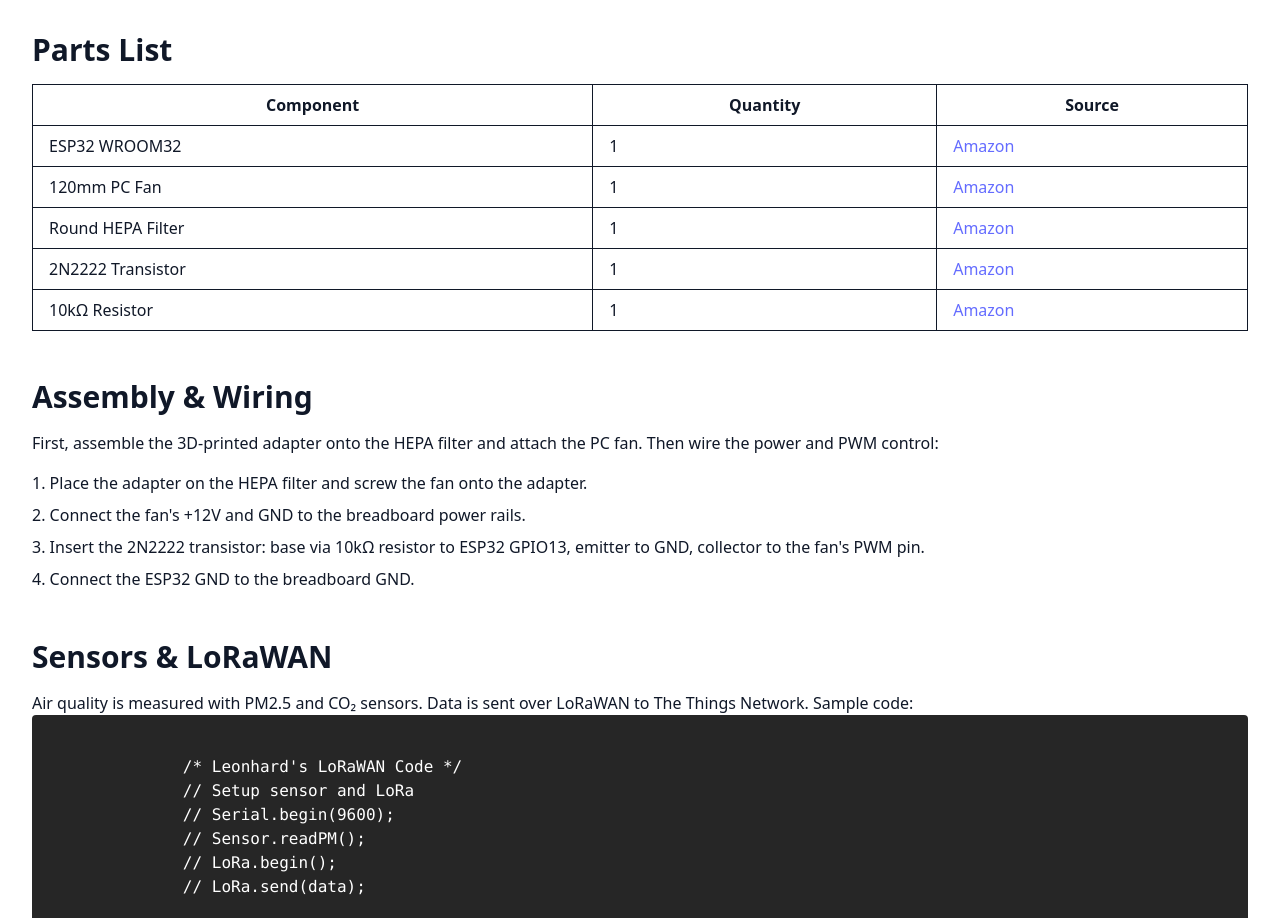
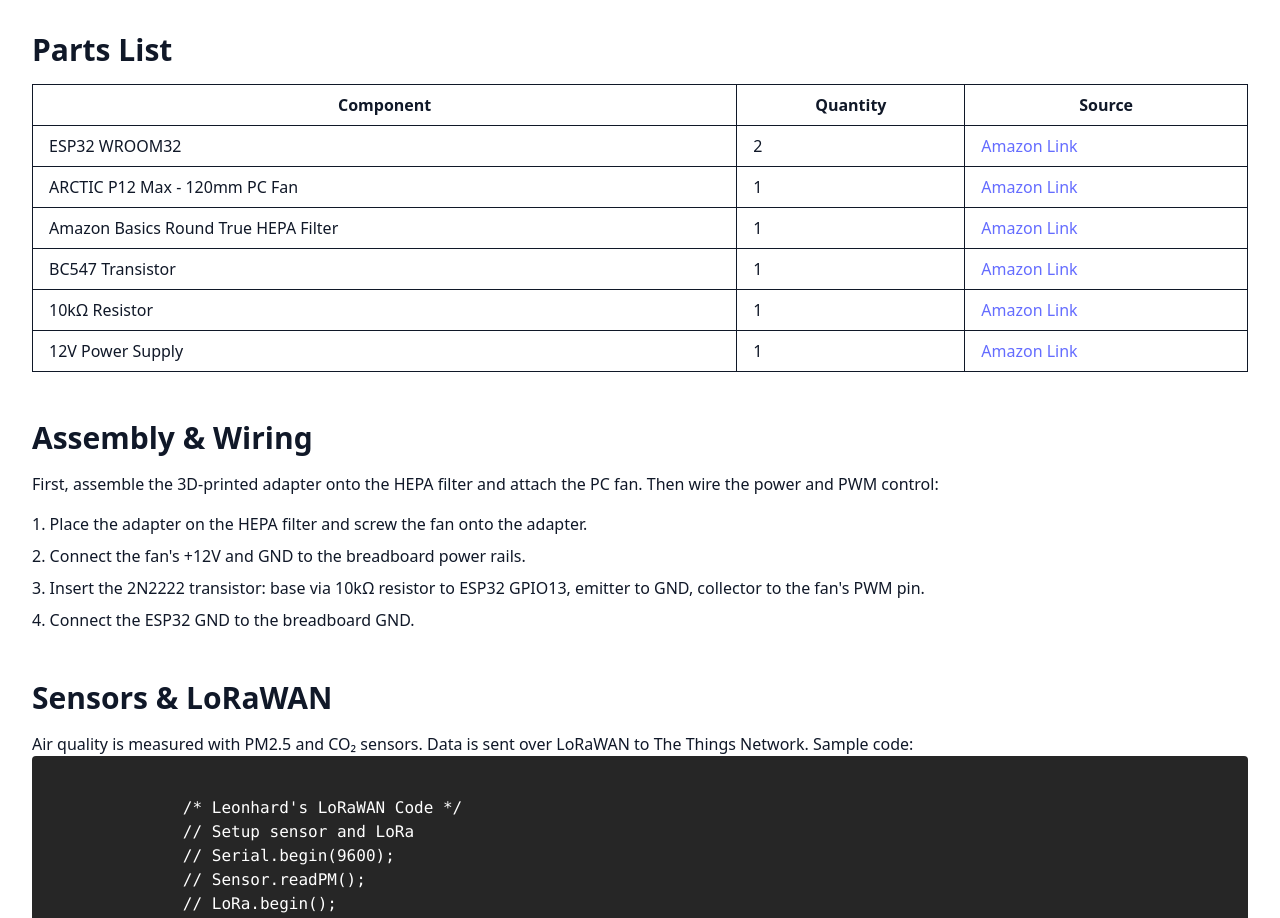
Before and after one commit to jan-eberwein/smart-air-purifier, a React (Vite) app: page / in a window 1280 px wide. Shown: the part 780-1698 px from the top of the page. Built offline with nearby package versions, Linux system fonts and the light colour scheme; a web font is replaced by a local one.

Commit message:
Adding Links to Parts List

```diff
--- a/src/App.jsx
+++ b/src/App.jsx
@@ -69,37 +69,44 @@
             <tbody>
               <tr>
                 <td className="border px-4 py-2">ESP32 WROOM32</td>
-                <td className="border px-4 py-2">1</td>
+                <td className="border px-4 py-2">2</td>
                 <td className="border px-4 py-2">
-                  <a href="https://amzn.to/esp32" className="text-blue-600 hover:underline">Amazon</a>
+                  <a href="https://www.amazon.de/diymore-Nodemcu-Development-Bluetooth-2-ESP32/dp/B0D9BTQRYT/ref=sr_1_3_sspa?dib=eyJ2IjoiMSJ9.0HQysaHgEqFjRs7m20z3kM_xcrtW78mFH_y8RmyvqQzLePX4-fISal3_aMWBirRvXRtX8Nh10a3ajRwbx-1sthttnNRSLyZ6Vr51j-sCN2oARa6N7SgZ7cXWoo_ptd6_FdXtu5h5luil4PcD8Ou1JoGjZ7n_jAXiUarduIBiJ9BAH-B76abPbc2Nednnfxx5wtdpDXGrVFHkQPyxgQkL5t_sGOyrX4F_UIaT6ZMJXVY.JGJFnu33OYTIhLidv9autoIb-5FWDU6OxmajTQxYqhg&dib_tag=se&keywords=wroom%2B32&qid=1746689788&sr=8-3-spons&sp_csd=d2lkZ2V0TmFtZT1zcF9hdGY&th=1" className="text-blue-600 hover:underline">Amazon Link</a>
                 </td>
               </tr>
               <tr>
-                <td className="border px-4 py-2">120mm PC Fan</td>
+                <td className="border px-4 py-2">ARCTIC P12 Max - 120mm PC Fan</td>
                 <td className="border px-4 py-2">1</td>
                 <td className="border px-4 py-2">
-                  <a href="https://amzn.to/fan" className="text-blue-600 hover:underline">Amazon</a>
+                  <a href="https://www.amazon.de/gp/product/B09VDNKL4G/ref=ox_sc_saved_image_1?smid=AUBM4K0YLFI9J&psc=1" className="text-blue-600 hover:underline">Amazon Link</a>
                 </td>
               </tr>
               <tr>
-                <td className="border px-4 py-2">Round HEPA Filter</td>
+                <td className="border px-4 py-2">Amazon Basics Round True HEPA Filter</td>
                 <td className="border px-4 py-2">1</td>
                 <td className="border px-4 py-2">
-                  <a href="https://amzn.to/hepa" className="text-blue-600 hover:underline">Amazon</a>
+                  <a href="https://www.amazon.de/gp/product/B09W9GTZT2/ref=ox_sc_act_image_5?smid=A3JWKAKR8XB7XF&th=1" className="text-blue-600 hover:underline">Amazon Link</a>
                 </td>
               </tr>
               <tr>
-                <td className="border px-4 py-2">2N2222 Transistor</td>
+                <td className="border px-4 py-2">BC547 Transistor</td>
                 <td className="border px-4 py-2">1</td>
                 <td className="border px-4 py-2">
-                  <a href="https://amzn.to/2n2222" className="text-blue-600 hover:underline">Amazon</a>
+                  <a href="https://www.amazon.de/Transistors-Leistungstransistor-Sortiment-Kunststoff-Aufbewahrungsbox/dp/B097XRFK3H/ref=sr_1_1_sspa?crid=2NI0M4W63LWQO&dib=eyJ2IjoiMSJ9.mpW9oGooIYqSyQCReCJ8MawJiFaJtcpkzjOIbGD-AoBrR_h84ZcDOwKHU91pZEaYNQNa74af26mWicP3WsgVw6tEJZdhebef3xn-L3W62RQdvjMzzWKRwThVbQPiZ-O6ueSPi7PBrus0weMJzkbESKpzSYWrh5G_FTefuO3Qt2fRl2y-CQz0WCmlWfvDmg4uL3yeLV3CkGYrtSSB1LRYQzLSN5EMhF0R-hePFE5uhpl0w90WNe6W-MkzxEMESXDRM-dwTnPsZMTZOyGYCVTs6vkKKiQBsqmc6UNhJWHRtqA.dS6ZEPUZtMfG67GjA7TMT194OQdB9HwDzp03TiE8-5A&dib_tag=se&keywords=bc547+transistor&qid=1746690151&sprefix=BC547+Tran%2Caps%2C107&sr=8-1-spons&sp_csd=d2lkZ2V0TmFtZT1zcF9hdGY&psc=1" className="text-blue-600 hover:underline">Amazon Link</a>
                 </td>
               </tr>
               <tr>
                 <td className="border px-4 py-2">10kΩ Resistor</td>
                 <td className="border px-4 py-2">1</td>
                 <td className="border px-4 py-2">
-                  <a href="https://amzn.to/10k" className="text-blue-600 hover:underline">Amazon</a>
+                  <a href="https://www.amazon.de/Kaiserberg-10K-Widerst%C3%A4nde-St%C3%BCck-DIY-Elektronikprojekte/dp/B0DYPD6XTN/ref=sr_1_1_sspa?__mk_de_DE=%C3%85M%C3%85%C5%BD%C3%95%C3%91&crid=G8GDDV4AWVC2&dib=eyJ2IjoiMSJ9.pe0UK4LSgfd7x3gdYEgY1iel3jK2tgVRUG-p2XZx1lDf8Wj8-RFEgFMkAVeKLl2iNvAGRg0qEU4m1wpMX-DPBP3b-BikFfB3mgjIZLp20QqsMHJHjsmG8zEBQXT7EtHvv4KobYPeg70xm571lvPqoBuarICdiDpff2I-Tj4fUBgMwv6q2lk9rU5Y8ML4HdEB20vWsRF2pQ2ghRvtTT0chLvCr8Rs1y--u2oQAlRvohbEkdvZ5odfty9BKtQYEqDOOmC7K2wd5DTOxHzHPwAaimeQPBfdgDzsKd7cQXOHuy0.NJG-rKkF9EGtQBjGHmLBhekKfRYfQwWl0gItTxUL5V4&dib_tag=se&keywords=10+kiloohm+resistor&qid=1746689845&sprefix=10+kiloohm+resistor%2Caps%2C80&sr=8-1-spons&sp_csd=d2lkZ2V0TmFtZT1zcF9hdGY&psc=1" className="text-blue-600 hover:underline">Amazon Link</a>
+                </td>
+              </tr>
+              <tr>
+                <td className="border px-4 py-2">12V Power Supply</td>
+                <td className="border px-4 py-2">1</td>
+                <td className="border px-4 py-2">
+                  <a href="https://www.amazon.de/JZK-Ladeger%C3%A4t-Ersatz-Netzteil-Lichtleiste-Alarmanlage/dp/B0F18ZV715/ref=sr_1_7?__mk_de_DE=%C3%85M%C3%85%C5%BD%C3%95%C3%91&crid=20DOUB8A5MV8L&dib=eyJ2IjoiMSJ9.nuNjI4IX-8eZWxNx0FXEDeR9OUKFsXTd-PFxZeFe8G0dCVSKnAnhorQKjegLawXCg2qzNvWKClL02et8jjPRfsJVTrdlQjUCK5FKpbhZAL-wF6WrSGd8Bfvds_Jd_QBDhuxi8-FXFC516_hWxDZKpnqlnjCHZt1Rdt52iD9AFxcCL76rQfgzwD5YFWMLzCpKS1OQBrXt-vlSvUbVqT9aTeW5wIetdvnj6N_BA1iYQkbInBZ5YSF0c8BFgCaPYcHgkZAMZYy54450ceJEywX-fKDFhuRW_qVExFwEsGMO0RA.EmTkI7o8YySFcH4MXpbbn18nDOTXR3PeZWgJoz2527E&dib_tag=se&keywords=12V+Netzteil&qid=1746689946&sprefix=12v+netzteil%2Caps%2C111&sr=8-7" className="text-blue-600 hover:underline">Amazon Link</a>
                 </td>
               </tr>
             </tbody>
```
